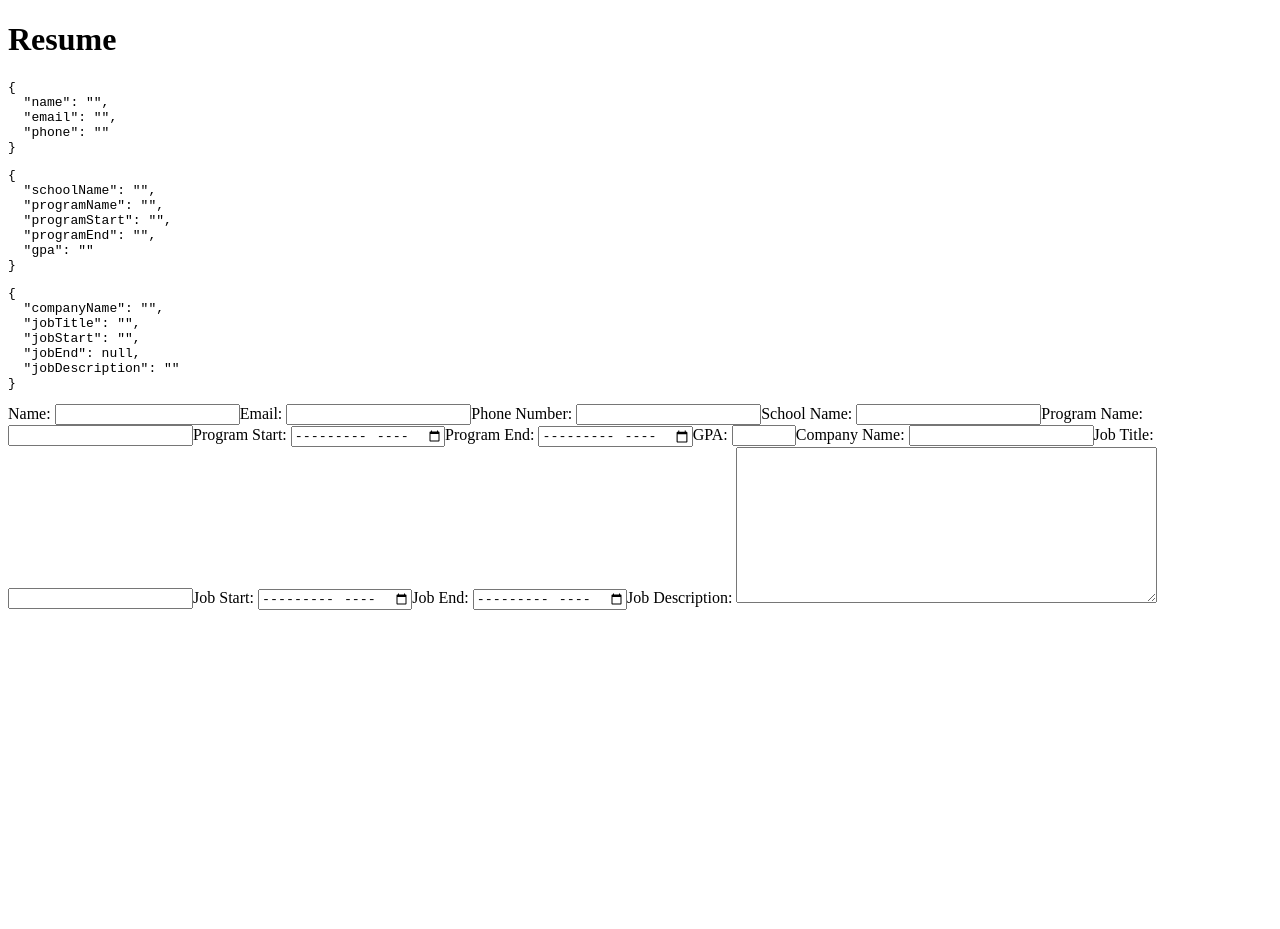
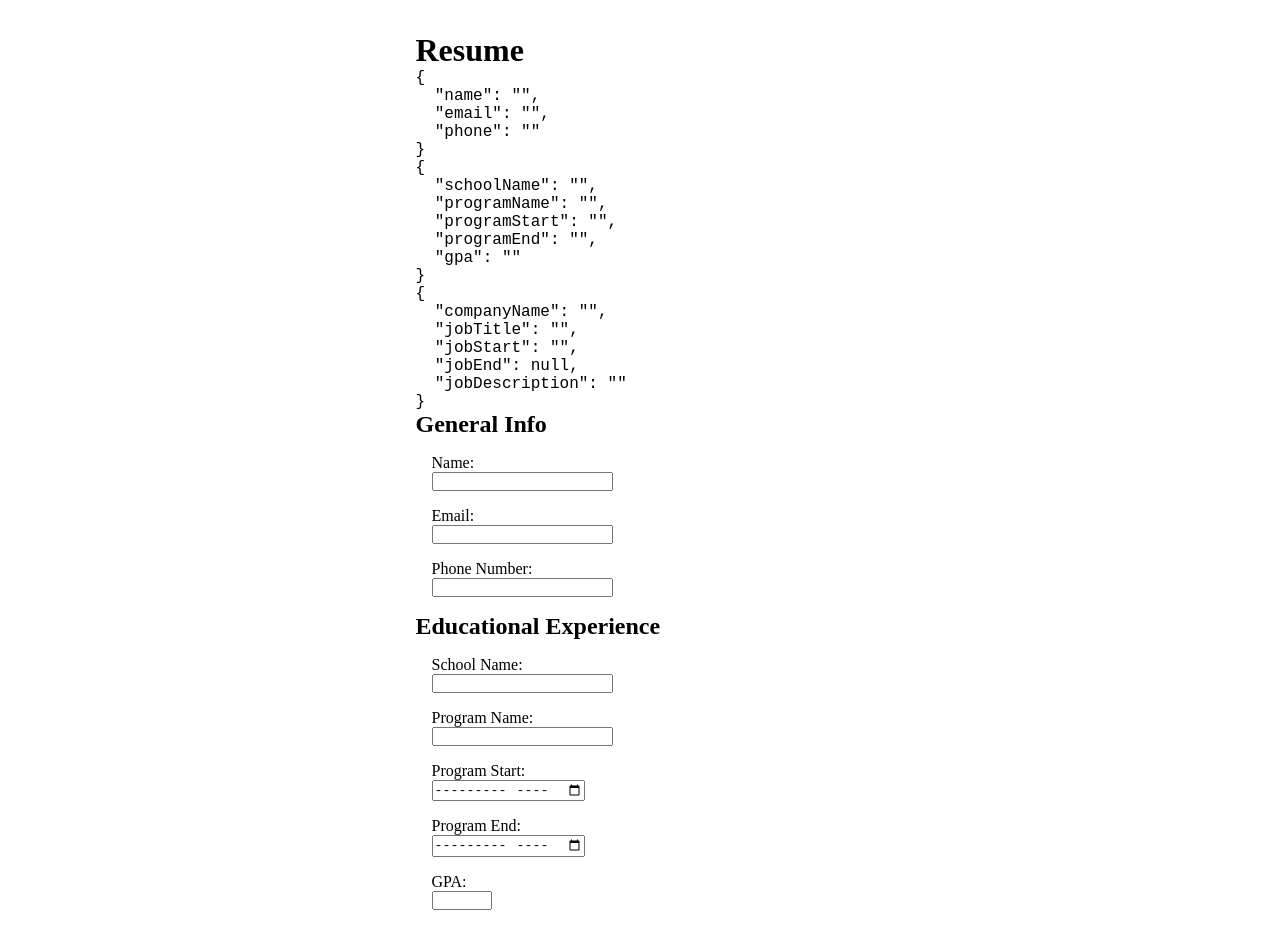
Before and after one commit to benstackdev/odin-cv-builder, a React (Vite) app in the folder odin-cv-builder/: page / in a window 1280 px wide. Shown: the top 929 px of the page. Before the commit the page ends 800 px from the top, so only its background shows below. Built offline with nearby package versions, Linux system fonts and the light colour scheme.

Commit message:
Add initial styles to ResumeForm component

```diff
--- a/odin-cv-builder/src/components/Resume.tsx
+++ /dev/null
@@ -1,21 +0,0 @@
-import { useContext } from "react";
-import { ResumeField } from "./ResumeField";
-import { ResumeDataContext } from "./ResumeData";
-
-function Resume() {
-  const {
-    generalInfoFields,
-    educationInfoFields,
-    practicalInfoFields
-  } = useContext(ResumeDataContext);
-
-  return (
-    <>
-      {generalInfoFields.map((fieldObject) => <ResumeField {...fieldObject} />)}
-      {educationInfoFields.map((fieldObject) => <ResumeField {...fieldObject} />)}
-      {practicalInfoFields.map((fieldObject) => <ResumeField {...fieldObject} />)}
-    </>
-  );
-}
-
-export { Resume };
--- a/odin-cv-builder/src/components/ResumeData.tsx
+++ b/odin-cv-builder/src/components/ResumeData.tsx
@@ -1,6 +1,6 @@
 import { createContext, useState } from "react";
 import type { ResumeFieldProps } from "./ResumeField";
-import { Resume } from "./Resume";
+import { ResumeForm } from "./ResumeForm";
 
 const ResumeDataContext = createContext(null);
 
@@ -242,7 +242,7 @@ function ResumeData() {
       <pre>{JSON.stringify(generalInfo, null, 2)}</pre>
       <pre>{JSON.stringify(educationInfo, null, 2)}</pre>
       <pre>{JSON.stringify(practicalInfo, null, 2)}</pre>
-      <Resume />
+      <ResumeForm className="flex-col" />
     </ResumeDataContext>
   );
 }
--- /dev/null
+++ b/odin-cv-builder/src/components/ResumeForm.tsx
@@ -0,0 +1,31 @@
+import { useContext } from "react";
+import { ResumeField } from "./ResumeField";
+import { ResumeDataContext } from "./ResumeData";
+import "../styles/Resume.css";
+
+function ResumeForm({ className }: { className: string; }) {
+  const {
+    generalInfoFields,
+    educationInfoFields,
+    practicalInfoFields
+  } = useContext(ResumeDataContext);
+
+  return (
+    <div className={className}>
+      <h2>General Info</h2>
+      <section className="flex-col gap-1 margin-1">
+        {generalInfoFields.map((fieldObject) => <ResumeField {...fieldObject} />)}
+      </section>
+      <h2>Educational Experience</h2>
+      <section className="flex-col gap-1 margin-1">
+        {educationInfoFields.map((fieldObject) => <ResumeField {...fieldObject} />)}
+      </section>
+      <h2>Practical Experience</h2>
+      <section className="flex-col gap-1 margin-1">
+        {practicalInfoFields.map((fieldObject) => <ResumeField {...fieldObject} />)}
+      </section>
+    </div>
+  );
+}
+
+export { ResumeForm };
--- a/odin-cv-builder/src/components/inputs/InputField.tsx
+++ b/odin-cv-builder/src/components/inputs/InputField.tsx
@@ -11,6 +11,7 @@ function InputField({ label, inputID, updateHandler, ...props }: InputFieldProps
     <>
       <label htmlFor={inputID}>
         {label}
+        <br />
         <input {...props} type={props.type ?? "text"} id={inputID} onChange={updateHandler} />
       </label>
     </>
--- a/odin-cv-builder/src/components/inputs/TextAreaField.tsx
+++ b/odin-cv-builder/src/components/inputs/TextAreaField.tsx
@@ -11,6 +11,7 @@ function TextAreaField({ label, textAreaID, updateHandler, ...props }: TextAreaF
     <>
       <label htmlFor={textAreaID}>
         {label}
+        <br />
         <textarea {...props} id={textAreaID} onChange={updateHandler} />
       </label>
     </>
--- /dev/null
+++ b/odin-cv-builder/src/styles/Resume.css
@@ -0,0 +1,12 @@
+.flex-col {
+  display: flex;
+  flex-direction: column;
+}
+
+.gap-1 {
+  gap: 1rem;
+}
+
+.margin-1 {
+  margin: 1rem;
+}
--- a/odin-cv-builder/src/styles/index.css
+++ b/odin-cv-builder/src/styles/index.css
@@ -0,0 +1,16 @@
+:root {
+  font-size: 16px;
+}
+
+* {
+  padding: 0;
+  margin: 0;
+  box-sizing: border-box;
+}
+
+body {
+  display: flex;
+  justify-content: center;
+
+  margin: 2rem 30%;
+}
```
